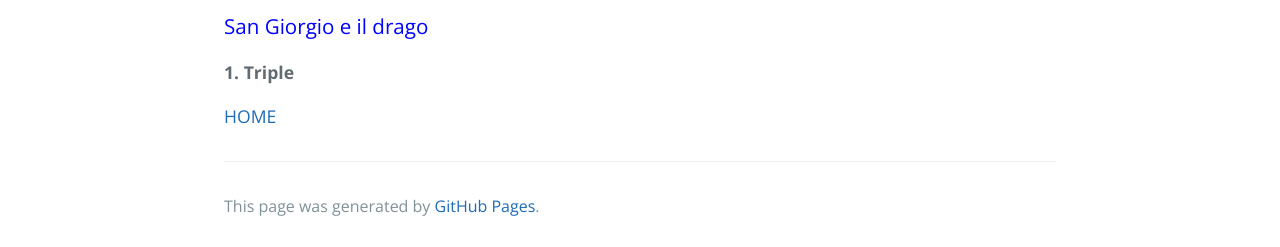
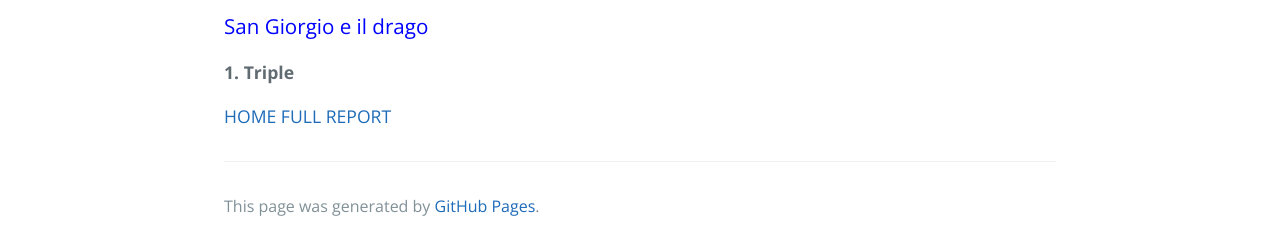
Before and after one commit to KevinITS-site/KevinITS-site.github.io, a Jekyll site: the page built from triples.md, in a window 1280 px wide. Shown: the part 1166-1413 px from the top of the page. Built offline with Jekyll 4.4.1, drawn with Linux system fonts in a browser that asks for light colours; our own code applies the rules of GitHub Pages for plain Markdown files.

Commit message:
Update triples.md

```diff
--- a/triples.md
+++ b/triples.md
@@ -42,3 +42,4 @@ https://w3id.org/arco/resource/HistoricOrArtisticProperty/0300180068 --> Object
 
 
 [HOME](index.md)
+[FULL REPORT](another-page.md)
```
